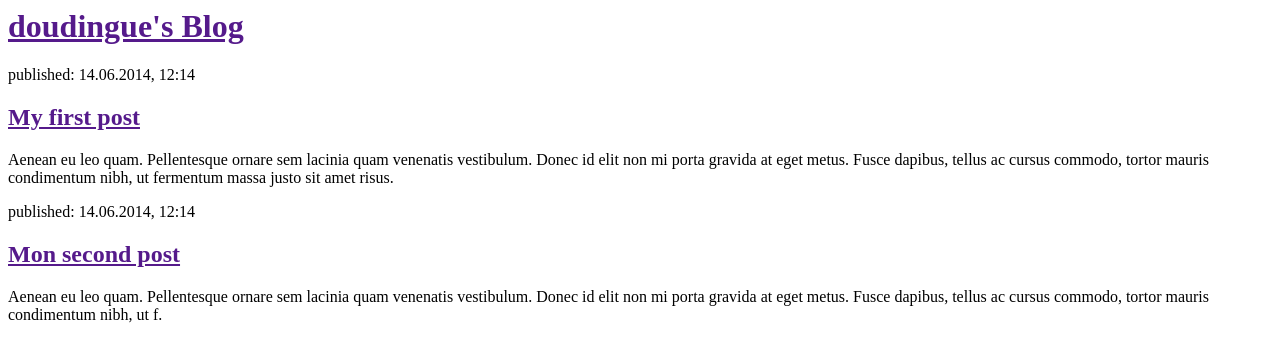
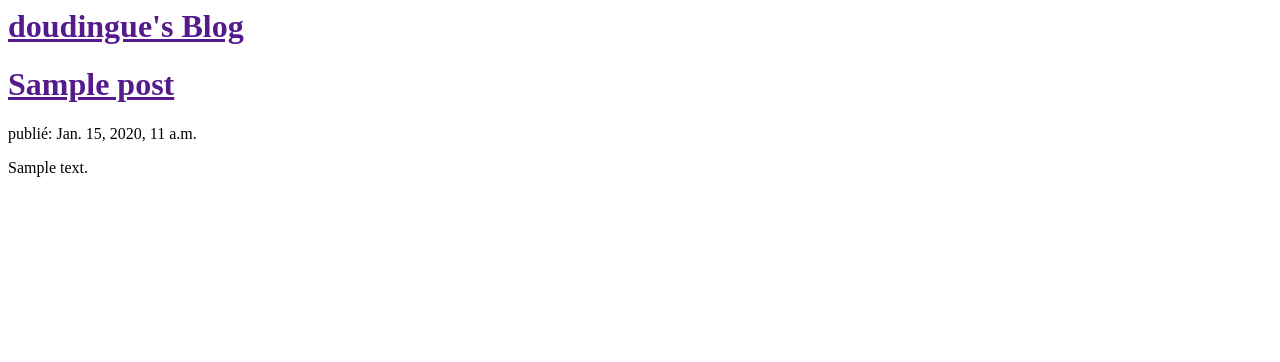
Before and after one commit to jbr-atol/my-first-blog, a Django app: template blog/templates/blog/post_list.html in a window 1280 px wide. Shown: the top 362 px of the page. Run offline with Django 3.2, Linux system fonts and the light colour scheme; the template is opened without the code that fills it: values that come from a table or form of the project are taken from there, others are empty; tables that the repository leaves empty hold one stand-in row (values such as "Sample post").

Commit message:
Mise à jour du template a l'aide des infos du modele obtenues grace a des querySets

```diff
--- a/blog/templates/blog/post_list.html
+++ b/blog/templates/blog/post_list.html
@@ -3,20 +3,17 @@
         <title>jbr@atolcd</title>
     </head>
     <body>
-        <div>
+    	<div>
             <h1><a href="">doudingue's Blog</a></h1>
         </div>
-
         <div>
-            <p>published: 14.06.2014, 12:14</p>
-            <h2><a href="">My first post</a></h2>
-            <p>Aenean eu leo quam. Pellentesque ornare sem lacinia quam venenatis vestibulum. Donec id elit non mi porta gravida at eget metus. Fusce dapibus, tellus ac cursus commodo, tortor mauris condimentum nibh, ut fermentum massa justo sit amet risus.</p>
-        </div>
-
-        <div>
-            <p>published: 14.06.2014, 12:14</p>
-            <h2><a href="">Mon second post</a></h2>
-            <p>Aenean eu leo quam. Pellentesque ornare sem lacinia quam venenatis vestibulum. Donec id elit non mi porta gravida at eget metus. Fusce dapibus, tellus ac cursus commodo, tortor mauris condimentum nibh, ut f.</p>
+        	{% for post in posts %}
+        		<div>
+        			<h1><a href="">{{ post.title }}</a></h1>
+        			<p>publié: {{ post.published_date }}</p>
+        			<p>{{ post.text|linebreaksbr }}</p>
+        		</div>
+        	{% endfor %}
         </div>
     </body>
 </html>
--- a/blog/views.py
+++ b/blog/views.py
@@ -1,4 +1,7 @@
 from django.shortcuts import render
+from django.utils import timezone
+from .models import Post
 
 def post_list(request):
-    return render(request, 'blog/post_list.html', {})
+	posts = Post.objects.filter(published_date__lte=timezone.now()).order_by('published_date')
+	return render(request, 'blog/post_list.html', {'posts': posts})
```
